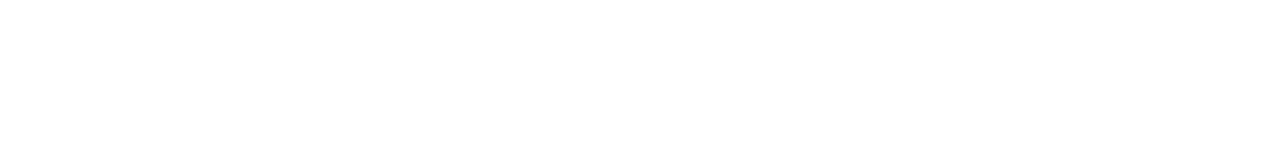
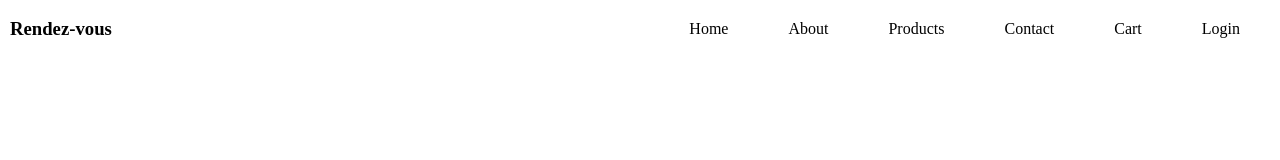
Before and after one commit to Germaine144/food, a plain HTML site: page index.html in a window 1280 px wide. Drawn offline with Linux system fonts and the light colour scheme.

Commit message:
making menu and syling in css

```diff
--- /dev/null
+++ b/index.css
@@ -0,0 +1,34 @@
+*{
+    padding: 0%;
+    margin: 0%;
+    box-sizing: border-box;
+}
+.menu{
+    padding: 10px;
+    display: flex;
+    justify-content: space-between;
+    align-items: center;
+    gap: 20px;
+
+}
+ul{
+    list-style-type: none;
+    margin: 0;
+    padding: 0;
+    display: flex;
+    gap: 20px;
+    justify-content: center;
+    padding: 10px;
+}
+a{
+    text-decoration: none;
+    color: black;
+    padding: 20px;
+    transition: color 0.3s ease;
+    &:hover{
+        color: blue;
+    }
+}
+h3{
+    cursor: pointer;
+}
--- a/index.html
+++ b/index.html
@@ -4,8 +4,21 @@
     <meta charset="UTF-8">
     <meta name="viewport" content="width=device-width, initial-scale=1.0">
     <title>Document</title>
+    <link rel="stylesheet" type="text/css" href="index.css">
 </head>
 <body>
-
+    <header class="menu">
+        <h3>Rendez-vous </h3>
+        <nav class="menus">
+            <ul>
+                <li><a href="#">Home</a></li>
+                <li><a href="#">About</a></li>
+                <li><a href="#">Products</a></li>
+                <li><a href="#">Contact</a></li>
+                <li><a href="#">Cart</a></li>
+                <li><a href="#">Login</a></li>
+            </ul>
+        </nav>
+    </header>
 </body>
 </html>
```
Also changed, not shown: picture/35ea7e2e-f8ba-47f3-90be-5937961e9206.jpeg (added), picture/Desvre.jpeg (added), picture/MY DAILY FITSPIRATION.jpeg (added), picture/SKINNY-PRETTY-HEALTHY.jpeg (added), picture/Wanderlust.jpeg (added), picture/We Heart It (1).jpeg (added), picture/We Heart It.jpeg (added), picture/f.jpeg (added), picture/japanese-food on Tumblr.jpeg (added), picture/♡ pinterest_ bribunnn ♡.jpeg (added).
